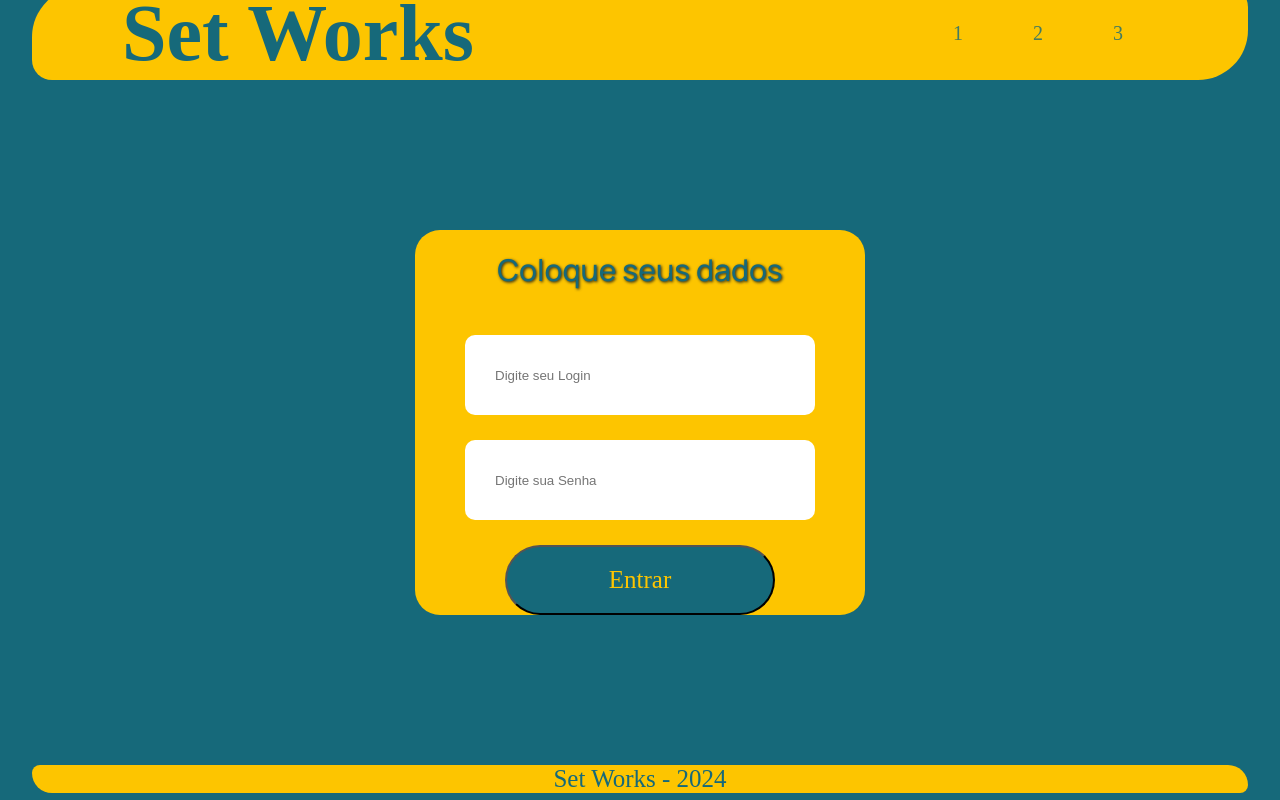
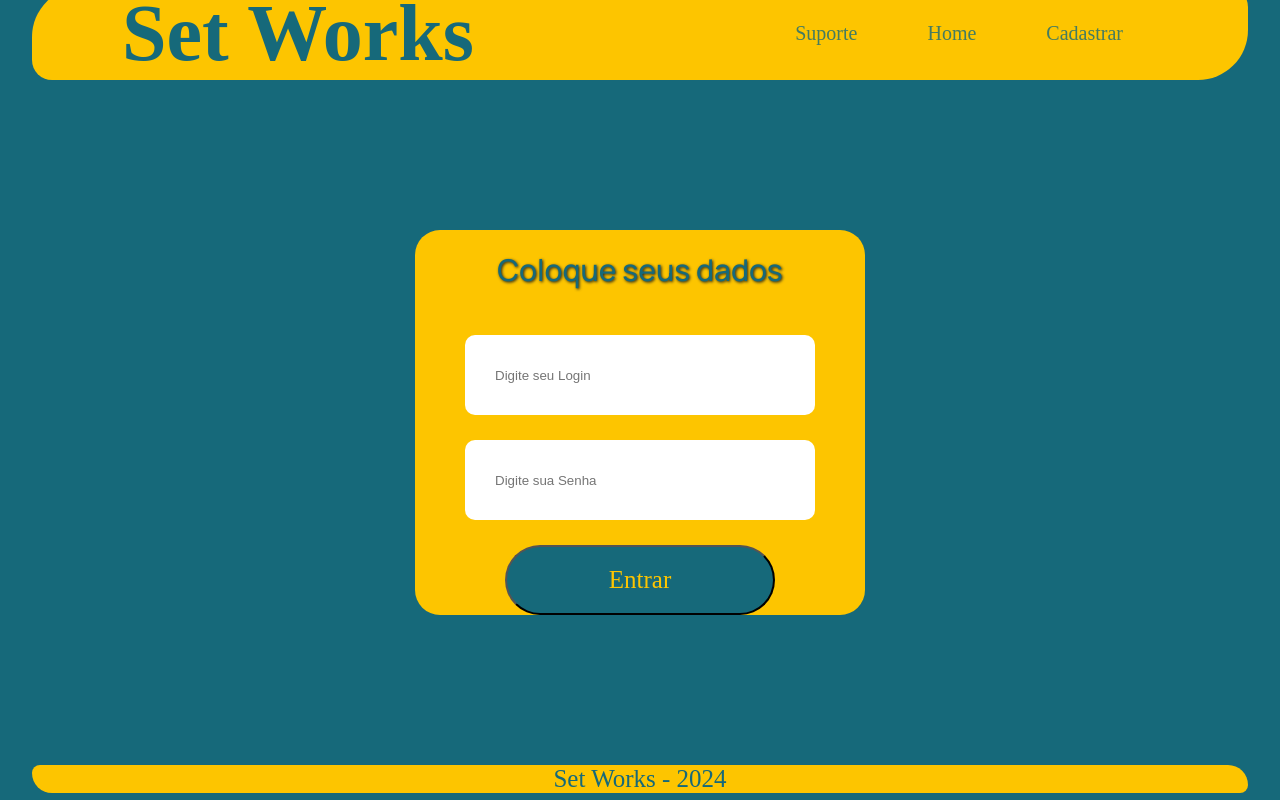
Before and after one commit to DevLeonardoK/stockAi, a React (Create React App) app: page /signin in a window 1280 px wide. Built offline with nearby package versions, Linux system fonts and the light colour scheme; a web font is replaced by a local one.

Commit message:
Update Input component: 'capture' the input value. Update SignIn page: add "pre" validation of user data.

```diff
--- a/src/Components/Input/index.jsx
+++ b/src/Components/Input/index.jsx
@@ -1,9 +1,16 @@
 import React from "react";
 import { Input } from "./styles";
 import { useState } from "react";
-const Inputs = ({ placeHolder, name, type }) => {
+const Inputs = ({ placeHolder, name, type, onChange, value }) => {
   return (
-    <Input placeholder={placeHolder} name={name} type={type} required></Input>
+    <Input
+      placeholder={placeHolder}
+      name={name}
+      type={type}
+      required
+      value={value}
+      onChange={onChange}
+    ></Input>
   );
 };
 
--- a/src/Pages/SignIn/index.jsx
+++ b/src/Pages/SignIn/index.jsx
@@ -1,4 +1,5 @@
-import React from "react";
+import React, { useState } from "react";
+import { useNavigate } from "react-router-dom";
 import {
   Wrapper,
   ContainerLogin,
@@ -12,10 +13,22 @@ import {
 } from "./styles";
 import { Inputs } from "../../Components/Input";
 import { Button } from "../../Components/Button";
+import { Link } from "../../Components/ButtonLink";
 
 const SignIn = () => {
+  const [password, setPassword] = useState("");
+  const [email, setEmail] = useState("");
   const sendMessage = () => {
-    alert("Data was sent");
+    if (password || email == null) {
+      alert("Data was sent", console.log(email, password));
+    } else {
+      alert("Data wasn't sent");
+    }
+  };
+
+  const navigate = useNavigate();
+  const moveToHome = () => {
+    navigate("/home");
   };
 
   return (
@@ -24,9 +37,15 @@ const SignIn = () => {
         <TitleNavBar>Set Works</TitleNavBar>
         <MenuItemsArea>
           <ItemsUl>
-            <ItemsLi>1</ItemsLi>
-            <ItemsLi>2</ItemsLi>
-            <ItemsLi>3</ItemsLi>
+            <ItemsLi>
+              <Link title="Suporte" onClick={""}></Link>
+            </ItemsLi>
+            <ItemsLi>
+              <Link title="Home" onClick={moveToHome}></Link>
+            </ItemsLi>
+            <ItemsLi>
+              <Link title="Cadastrar" onClick={""}></Link>
+            </ItemsLi>
           </ItemsUl>
         </MenuItemsArea>
       </NavBar>
@@ -36,11 +55,15 @@ const SignIn = () => {
           placeHolder="Digite seu Login"
           name="email-Login"
           type="email"
+          value={email}
+          onChange={(e) => setEmail(e.target.value)}
         ></Inputs>
         <Inputs
           placeHolder="Digite sua Senha"
           name="senha-Login"
           type="password"
+          value={password}
+          onChange={(e) => setPassword(e.target.value)}
         ></Inputs>
         <Button onClick={sendMessage} content="Entrar"></Button>
       </ContainerLogin>
--- a/src/Pages/SignIn/styles.js
+++ b/src/Pages/SignIn/styles.js
@@ -78,7 +78,7 @@ export const ItemsLi = styled.li`
   opacity: 0.8;
 
   &:hover {
-    color: #ffd500;
+    color: #16697a;
     opacity: 1;
     text-decoration: underline;
   }
```
